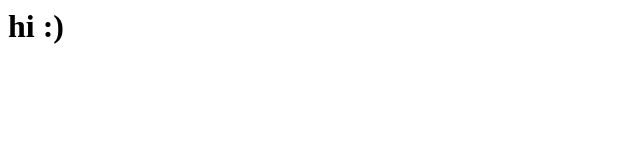
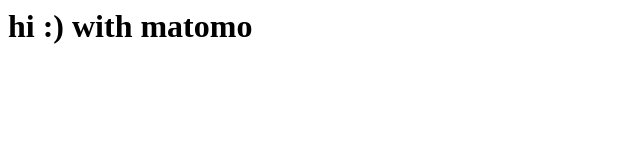
Before and after one commit to arye321/arye321.github.io, a plain HTML site: page index.html in a window 1280 px wide. Shown: the whole page, without its empty margins (0-640 px from the left). Drawn offline with Linux system fonts and the light colour scheme.

Commit message:
trying matomo2

```diff
--- a/index.html
+++ b/index.html
@@ -19,7 +19,7 @@
 </head>
 
 <body>
-    <h1>hi :)</h1>
+    <h1>hi :) with matomo</h1>
 
 </body>
 
```
